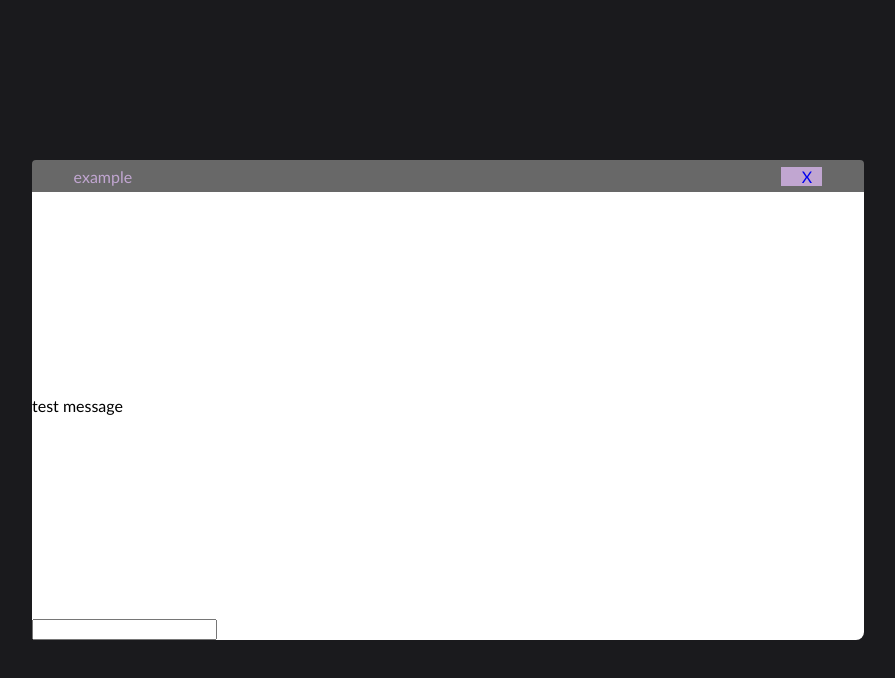
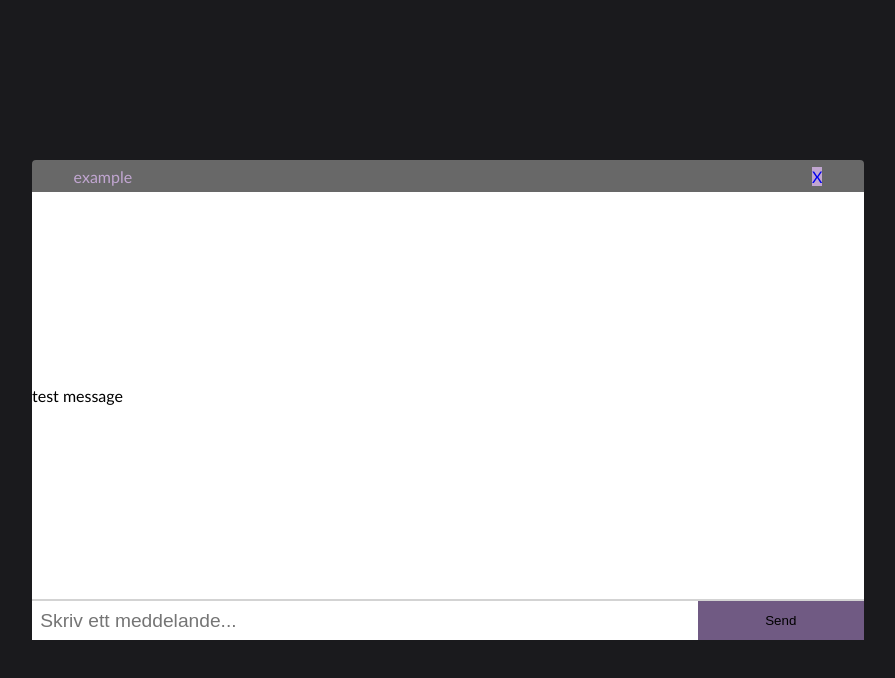
Before and after one commit to kramuel/SamuelsChatt, a React (Create React App) app in the folder frontend/: page /chat in a window 1280 px wide. Shown: the top 678 px of the page, without its empty margins (192-1087 px from the left). Built offline with nearby package versions, Linux system fonts and the light colour scheme; the HTML template or start-up script is replaced by a standard one.

Commit message:
Inputbar styling

```diff
--- a/frontend/src/components/Chat.css
+++ b/frontend/src/components/Chat.css
@@ -1,3 +1,4 @@
+/*Chatbox!!!*/
 .chatBox {
   display: flex;
   justify-content: center;
@@ -16,6 +17,7 @@
   width: 65%;
 }
 
+/*INfobar!!*/
 .infoBar {
   display: flex;
   align-items: center;
@@ -29,16 +31,46 @@
   display: flex;
   justify-content: flex-end;
   background-color: #c1a6d1;
-  width: 5%;
+
   margin-right: 5%;
 }
 
 .exit {
+  display: flex;
   text-decoration: none;
-  margin-right: 25%;
+  justify-content: center;
+  align-items: center;
 }
 
 .infoBarLeft {
   color: #c1a6d1;
   margin-left: 5%;
 }
+
+/*Inputbar!!*/
+
+.form {
+  display: flex;
+  border-top: 2px solid #d3d3d3;
+}
+
+.input {
+  padding-left: 1%;
+  padding-top: 1%;
+  padding-right: 1%;
+  padding-bottom: 1%;
+
+  width: 80%;
+  font-size: 1.2em;
+  border: none;
+
+  border-radius: 0;
+}
+
+.sendButton {
+  background: #705a83;
+  padding: 5px;
+  display: inline-block;
+  border: none;
+  width: 20%;
+}
--- a/frontend/src/components/Chat.js
+++ b/frontend/src/components/Chat.js
@@ -9,6 +9,10 @@ const Chat = () => {
   socket = io("localhost:5000");
   let room = "example";
 
+  const handleSendMessage = (e) => {
+    console.log(e.target.value);
+  };
+
   console.log(socket);
   return (
     <div className="chatBox">
@@ -19,16 +23,24 @@ const Chat = () => {
           </div>
           <div className="infoBarRight">
             <a href="/" className="exit">
-              {"X"}
+              X
             </a>
           </div>
         </div>
         <div className="messages">
           <p className="message">test message</p>
         </div>
-        <div className="input">
-          <input type="text" className="test" />
-        </div>
+
+        <form className="form">
+          <input
+            className="input"
+            type="text"
+            placeholder="Skriv ett meddelande..."
+          />
+          <button className="sendButton" onClick={handleSendMessage}>
+            Send
+          </button>
+        </form>
       </div>
       <div className="userBox"></div>
     </div>
```
